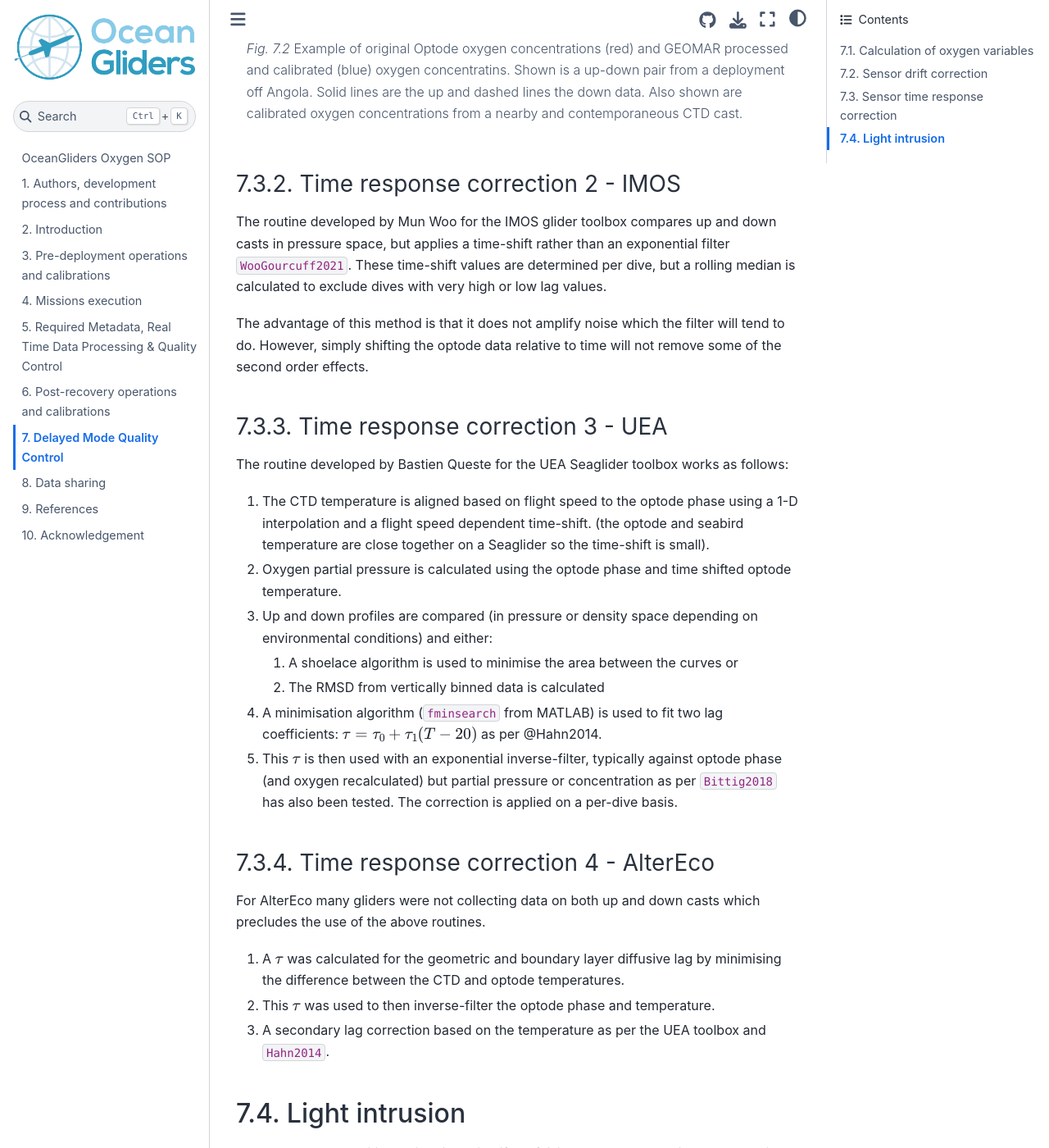
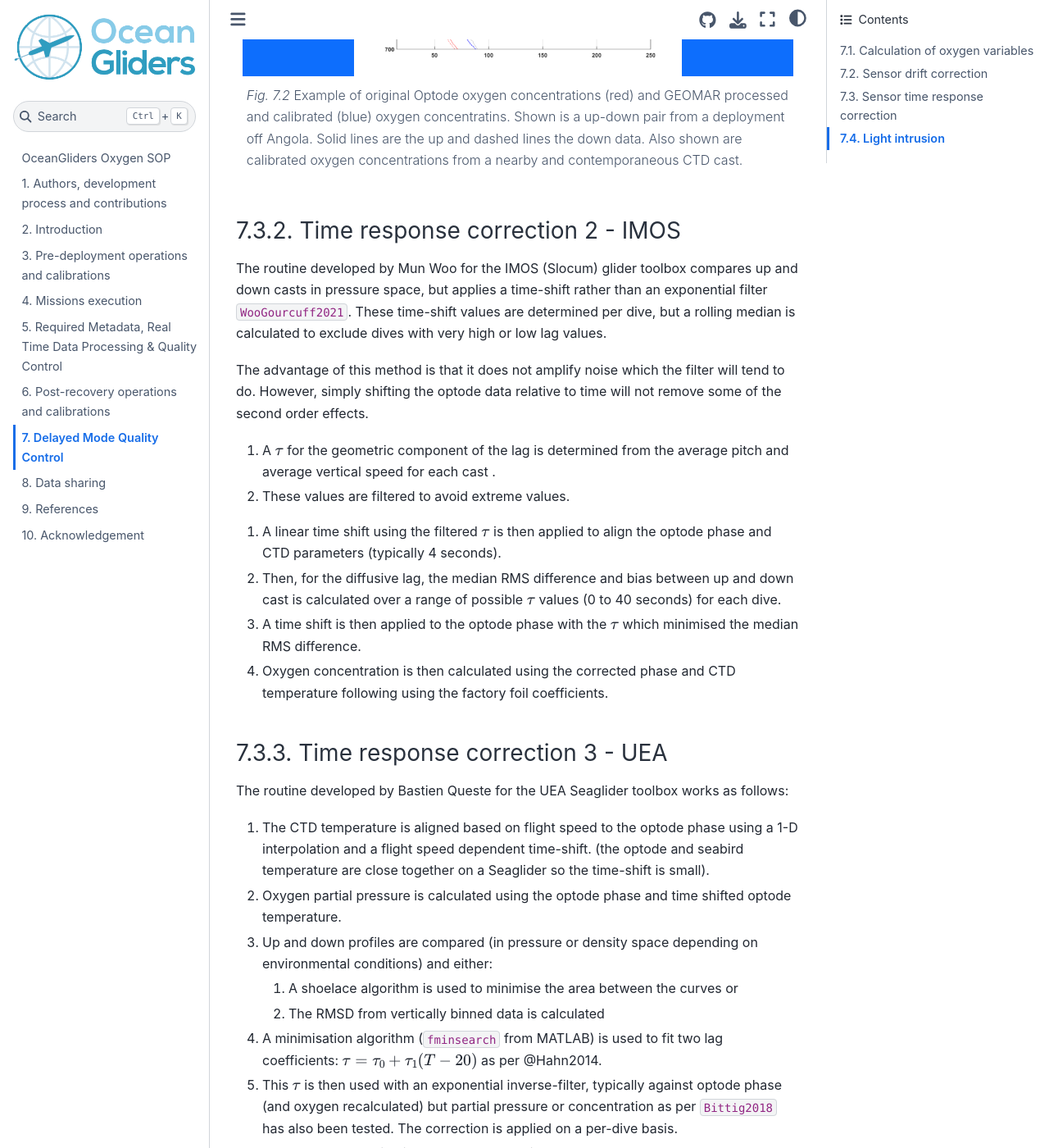
Before and after one commit to OceanGlidersCommunity/Oxygen_SOP, a Jupyter Book: the page built from sections/oxygen_dmqc.md, in a window 1280 px wide and 1400 px high, scrolled down 3854 px. Shown: the whole window at 82% size. Built offline with Jupyter Book 1.0.4 settings and Sphinx 7.4.7 and the Sphinx Book theme 1.1.4, drawn with Linux system fonts in a browser that asks for light colours; cross-references to code outside the pages are shown as plain code; some of the changed text lies outside the part shown.

Commit message:
add better description of IMOS lag correction method following Mun Woo's SOP

```diff
--- a/sections/oxygen_dmqc.md
+++ b/sections/oxygen_dmqc.md
@@ -14,10 +14,10 @@ The bleaching effect is partly counteracted by a destabilising effect on the lum
 Together this manifests as a positive factor on the oxygen concentration (slope > 1) and a positive offset at zero oxygen.
 
 {cite}`Queste2018` recorded drifts of 0.0176 and 0.0109 $\mu$mol/kg/day for two Seagliders using inflections in the oxygen profiles as the glider penetrated to Arabian Sea Oxygen Minimum Zone and the sodium sulphite method, but no Winklers.
-{cite}`BittigKoertzinger2015` report a 10 % drift over 3 years, but this is a combination of in-situ and ex-situ drift.
+{cite}`BittigKoertzinger2015` report a 10 % drift over 3 years, but this is a combination of in situ and ex situ drift.
 {cite}`Bittig2018` determined the drift to be typically 0.1-0.2 % per year in-situ.
 A drift of 0.0004 % d-1 has been calculated based on UEA seagliders against Baltic deep water oxygen climatology {cite}`Possenti2021`.
-Tom Hull found values between 0.0004 and 0.0035 % d-1 across 16 vehicles in-situ (slocums and seagliders with 4330F (old foil formulation), 4835 and 4831 optodes (unpublished?).
+Tom Hull found values between 0.0004 and 0.0035 % d-1 across 16 vehicles in-situ (slocums and seagliders with 4330F (old foil formulation), 4835 and 4831 optodes (unpublished).
 
 The drift correction should be applied to the oxygen concentration, not the measured phase {cite}`Bittig2018`.
 
@@ -82,6 +82,7 @@ To determine the two time constants a number of steps are performed:
 1. The one delay pair (CTD-temp delay for virtual foil temperature & Optode response delay) with the smallest difference sum is chosen and applied to the whole deployment.
 1. Typically the ‘best’ delays are CTD-temp: 30-100 seconds, optode response : 20-50 seconds.
 1. Included into the optimization are only up-down pairs that were not influenced by obvious bio-fouling.
+1. Oxygen concentration is then calculated using the corrected phase and XXX? temperature following using the XXXX foil coefficients.
 
 <!--
 ![Example of original Optode oxygen concentrations (red) and GEOMAR processed and calibrated (blue) oxygen concentratins. Shown is a up-down pair from a deployment off Angola. Solid lines are the up and dashed lines the down data. Also shown are calibrated oxygen concentrations from a nearby and contemporaneous CTD cast.](/images/geomar_ox_example.png)
@@ -95,12 +96,20 @@ Example of original Optode oxygen concentrations (red) and GEOMAR processed and
 
 ### Time response correction 2 - IMOS
 
-The routine developed by Mun Woo for the IMOS glider toolbox compares up and down casts in pressure space, but applies a time-shift rather than an exponential filter {cite}`WooGourcuff2021`.
+The routine developed by Mun Woo for the IMOS (Slocum) glider toolbox compares up and down casts in pressure space, but applies a time-shift rather than an exponential filter {cite}`WooGourcuff2021`.
 These time-shift values are determined per dive, but a rolling median is calculated to exclude dives with very high or low lag values.
 <!-- **NOTE** presumably those dives should be flagged as bad? - TH -->
 
 The advantage of this method is that it does not amplify noise which the filter will tend to do.
 However, simply shifting the optode data relative to time will not remove some of the second order effects.
+
+1. A $\tau$ for the geometric component of the lag is determined from the average pitch and average vertical speed for each cast .
+1. These values are filtered to avoid extreme values.
+<!-- ?typical filter value, looks like rolling 3 day median - TH -->
+1. A linear time shift using the filtered $\tau$ is then applied to align the optode phase and CTD parameters (typically 4 seconds).
+1. Then, for the diffusive lag, the median RMS difference and bias between up and down cast is calculated over a range of possible $\tau$ values (0 to 40 seconds) for each dive.
+1. A time shift is then applied to the optode phase with the $\tau$ which minimised the median RMS difference.
+1. Oxygen concentration is then calculated using the corrected phase and CTD temperature following using the factory foil coefficients.
 
 ### Time response correction 3 - UEA
 
@@ -115,15 +124,20 @@ The routine developed by Bastien Queste for the UEA Seaglider toolbox works as f
 1. A minimisation algorithm (`fminsearch` from MATLAB) is used to fit two lag coefficients: $\tau = \tau_0 + \tau_1 (T-20)$ as per @Hahn2014.
 1. This $\tau$ is then used with an exponential inverse-filter, typically against optode phase (and oxygen recalculated) but partial pressure or concentration as per {cite}`Bittig2018` has also been tested.
 The correction is applied on a per-dive basis.
+1. Oxygen concentration is then calculated using the corrected phase and CTD temperature following using the factory foil coefficients.
 
 ### Time response correction 4 - AlterEco
 
-For AlterEco many gliders were not collecting data on both up and down casts which precludes the use of the above routines.
+For AlterEco, many gliders were not collecting data on both up and down casts which precludes the use of the above routines.
+The routine implemented by Tom Hull was as follows:
+
 1. A $\tau$ was calculated for the geometric and boundary layer diffusive lag by minimising the difference between the CTD and optode temperatures.
 1. This $\tau$ was used to then inverse-filter the optode phase and temperature.
 1. A secondary lag correction based on the temperature as per the UEA toolbox and {cite}`Hahn2014`.
+1. Oxygen concentration is then calculated using the corrected phase and optode temperature following using the factory foil coefficients.
 
 ## Light intrusion
+
 Optodes can be sensitive to light intrusion if the foil is damaged.
 These instruments will typically still provide good data in the absence of light.
 A check should be made for increased sensor noise near the surface during daylight hours and contrast this with night-time observations.
```
Also changed, not shown: other parts of sections/oxygen_dmqc.md (+1 -1 lines).
